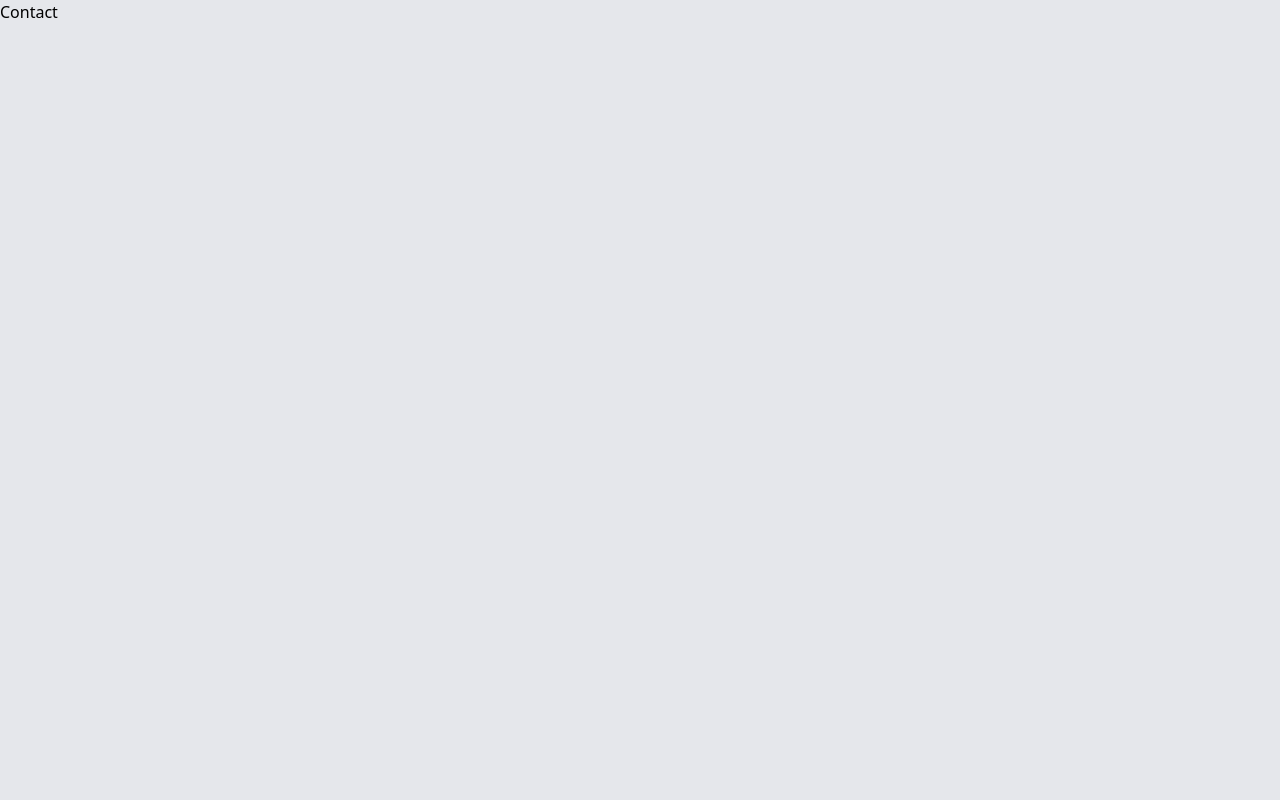
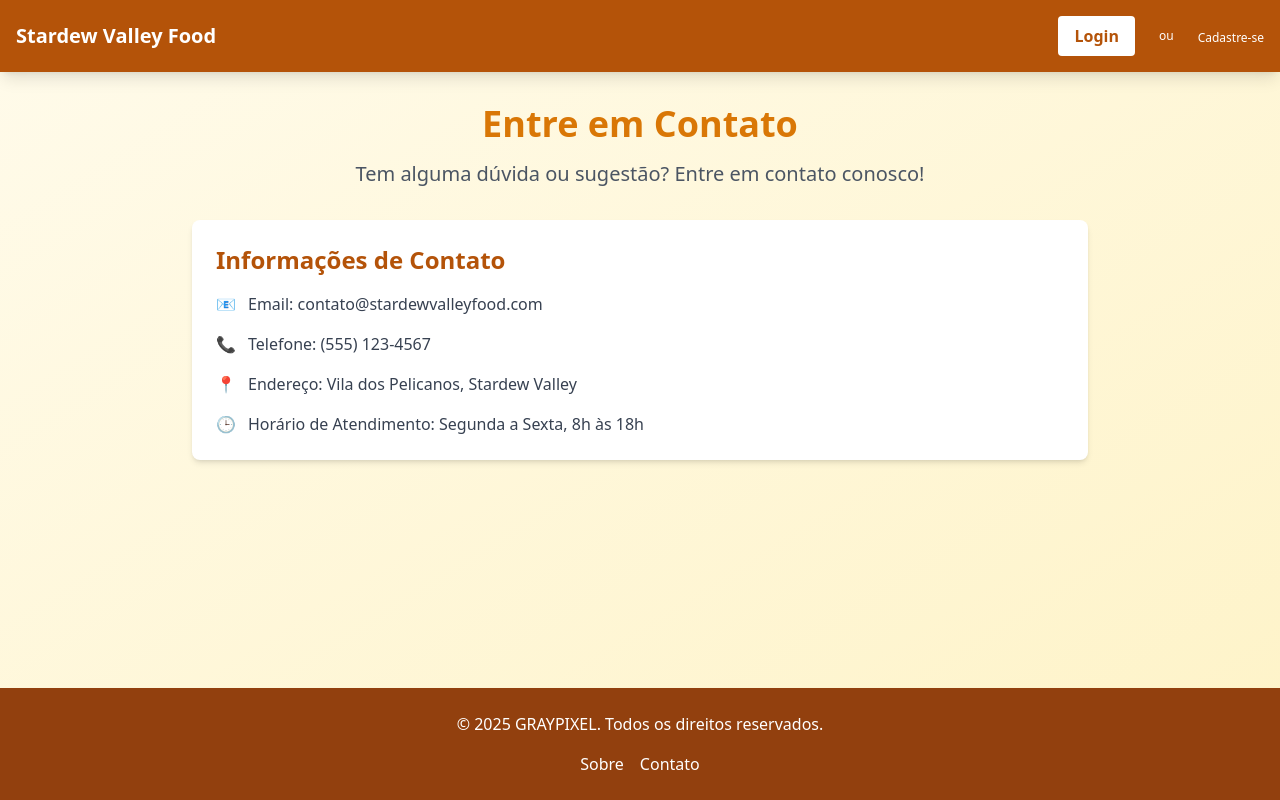
Before and after one commit to robsonffsantos/stardewValleyFood, a React (Vite) app: page /contact in a window 1280 px wide. Built offline with nearby package versions, Linux system fonts and the light colour scheme.

Commit message:
refactor: nova cor do background de todas as paginas

```diff
--- a/src/App.jsx
+++ b/src/App.jsx
@@ -14,7 +14,7 @@ import Cart from './components/Cart'
 const App = () => {
   return (
     <Router>
-      <div className="bg-gray-200 min-h-screen">
+      <div className="bg-gradient-to-br from-amber-50 to-amber-100 min-h-screen">
         <Routes>
           <Route path='/' element={<HomePage />} />
           <Route path='/login' element={<Login />} />
--- a/src/pages/Contact.jsx
+++ b/src/pages/Contact.jsx
@@ -1,9 +1,46 @@
 import React from "react"
+import Header from "../components/Header"
+import Footer from "../components/Footer"
 
-const Contact = React.FC = () => {
+const Contact = () => {
     return (
-        <div>
-            Contact
+        <div className="flex flex-col min-h-screen">
+            <Header />
+            <div className="flex-grow p-4 sm:p-6 md:p-8">
+                <div className="max-w-4xl mx-auto">
+                    <div className="text-center mb-8">
+                        <h1 className="text-2xl sm:text-3xl md:text-4xl font-bold text-amber-600 mb-4">
+                            Entre em Contato
+                        </h1>
+                        <p className="text-lg sm:text-xl text-gray-600">
+                            Tem alguma dúvida ou sugestão? Entre em contato conosco!
+                        </p>
+                    </div>
+
+                    <div className="bg-white rounded-lg shadow-md p-6">
+                        <h2 className="text-2xl font-semibold mb-4 text-amber-700">Informações de Contato</h2>
+                        <div className="space-y-4">
+                            <div className="flex items-center">
+                                <span className="text-amber-600 font-bold mr-3">📧</span>
+                                <span className="text-gray-700">Email: contato@stardewvalleyfood.com</span>
+                            </div>
+                            <div className="flex items-center">
+                                <span className="text-amber-600 font-bold mr-3">📞</span>
+                                <span className="text-gray-700">Telefone: (555) 123-4567</span>
+                            </div>
+                            <div className="flex items-center">
+                                <span className="text-amber-600 font-bold mr-3">📍</span>
+                                <span className="text-gray-700">Endereço: Vila dos Pelicanos, Stardew Valley</span>
+                            </div>
+                            <div className="flex items-center">
+                                <span className="text-amber-600 font-bold mr-3">🕒</span>
+                                <span className="text-gray-700">Horário de Atendimento: Segunda a Sexta, 8h às 18h</span>
+                            </div>
+                        </div>
+                    </div>
+                </div>
+            </div>
+            <Footer />
         </div>
     )
 }
--- a/src/pages/Recipes.jsx
+++ b/src/pages/Recipes.jsx
@@ -18,7 +18,7 @@ const RecipeDetail = () => {
   }
 
   return (
-    <div className="flex flex-col min-h-screen bg-gray-200">
+    <div className="flex flex-col min-h-screen">
       <Header />
       <h4 className="text-3xl font-semibold mt-6 text-center">Que tal esse prato?</h4>
       <div className="flex-grow p-4">
--- a/src/pages/Restaurants.jsx
+++ b/src/pages/Restaurants.jsx
@@ -17,7 +17,7 @@ const Restaurants = () => {
         : restaurants
 
     return (
-        <div className="flex flex-col min-h-screen bg-gray-200">
+        <div className="flex flex-col min-h-screen">
             <Header />
             <div className="flex-grow p-3 sm:p-4">
                 <div className="flex items-center justify-between mb-4 sm:mb-6">
```
